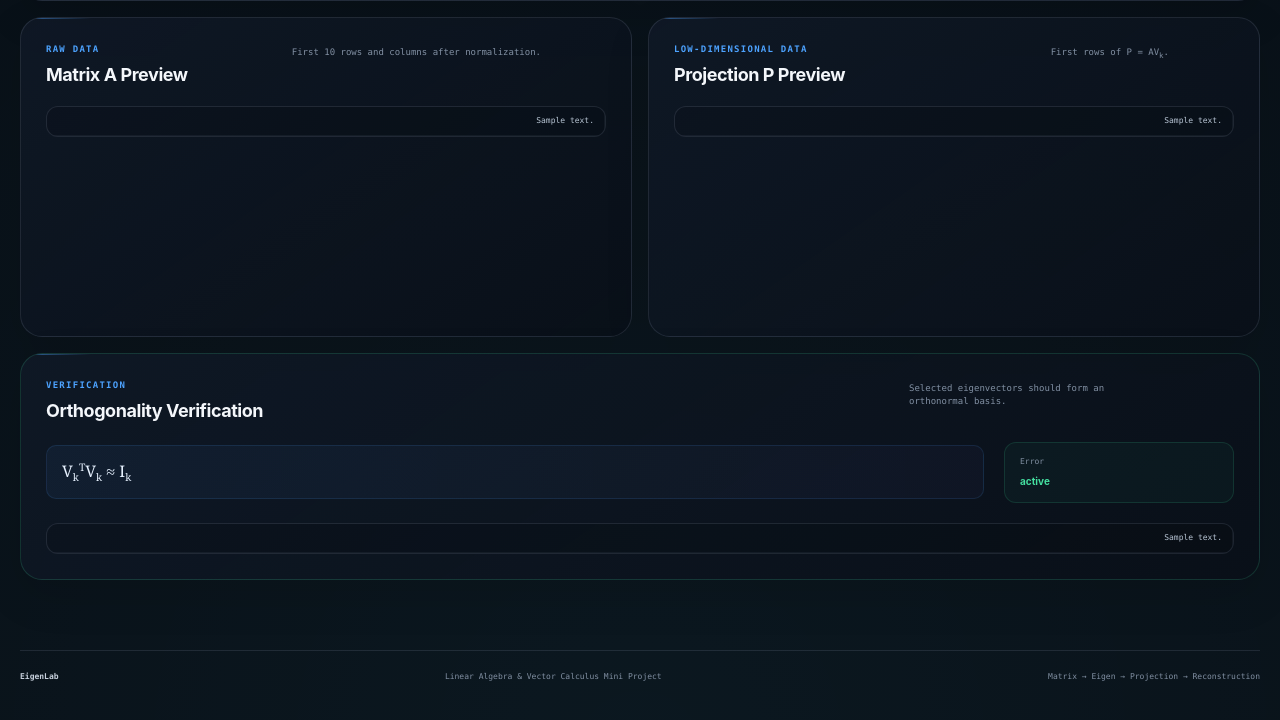
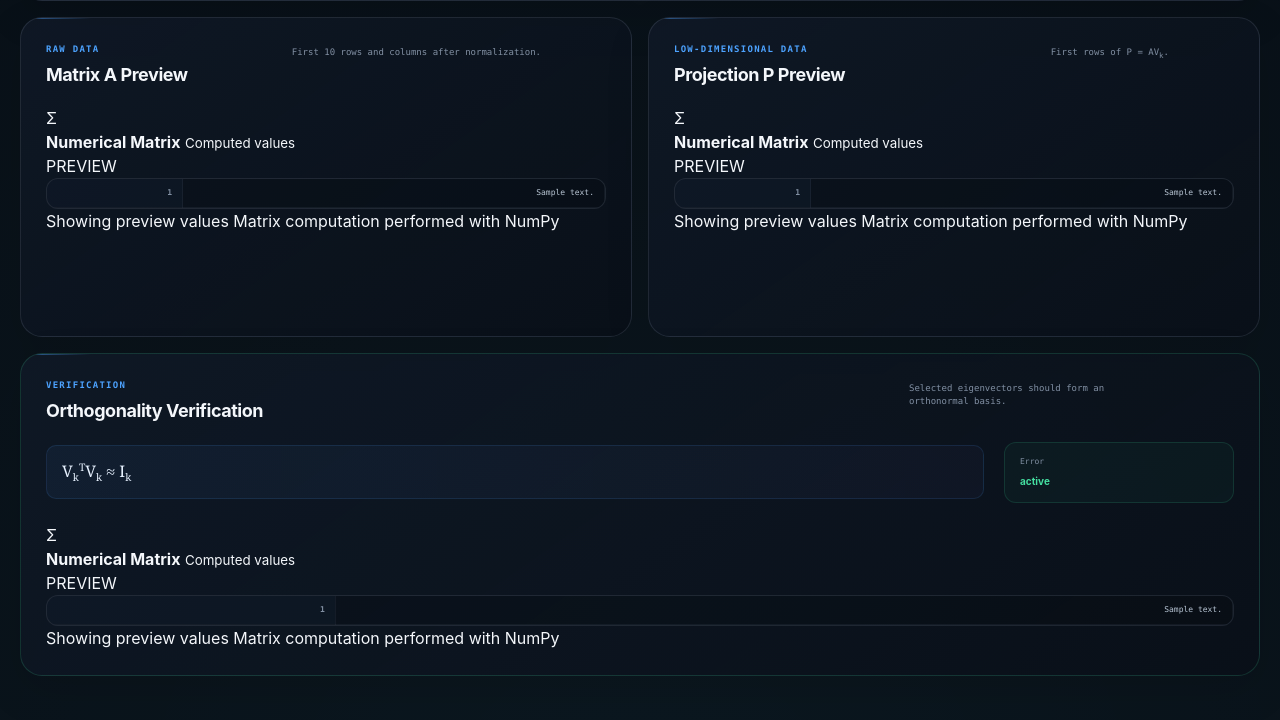
Before and after one commit to likhith07-pec/image-eigen-feature-analyzer, a Django app: template analyzer/templates/analyzer/home.html in a window 1280 px wide. Shown: the part 5780-6500 px from the top of the page. Run offline with Django 5.2, Linux system fonts and the light colour scheme; the template is opened without the code that fills it: most values are stand-ins (such as "Sample title", 1, 10 or a date in 2020); grey boxes marked "Sample" are stand-in pictures.

Commit message:
Improve matrix preview component

```diff
--- a/analyzer/templates/analyzer/table_preview.html
+++ b/analyzer/templates/analyzer/table_preview.html
@@ -1,13 +1,66 @@
+<div class="table-preview">
+
+    <div class="table-preview-top">
+
+        <div class="table-preview-title">
+            <span class="table-symbol">Σ</span>
+
+            <div>
+                <strong>Numerical Matrix</strong>
+                <small>Computed values</small>
+            </div>
+        </div>
+
+        <span class="table-preview-badge">
+            PREVIEW
+        </span>
+
+    </div>
+
+
     <div class="table-scroll">
+
         <table class="matrix-table">
+
             <tbody>
+
                 {% for row in data %}
+
                 <tr>
+
+                    <th class="matrix-index">
+                        {{ forloop.counter }}
+                    </th>
+
                     {% for value in row %}
-                        <td>{{ value }}</td>
+
+                    <td>
+                        {{ value }}
+                    </td>
+
                     {% endfor %}
+
                 </tr>
+
                 {% endfor %}
+
             </tbody>
+
         </table>
+
     </div>
+
+
+    <div class="table-preview-footer">
+
+        <span>
+            Showing preview values
+        </span>
+
+        <span>
+            Matrix computation performed with NumPy
+        </span>
+
+    </div>
+
+</div>
```
Lines whose indentation alone changed are shown as unchanged.
